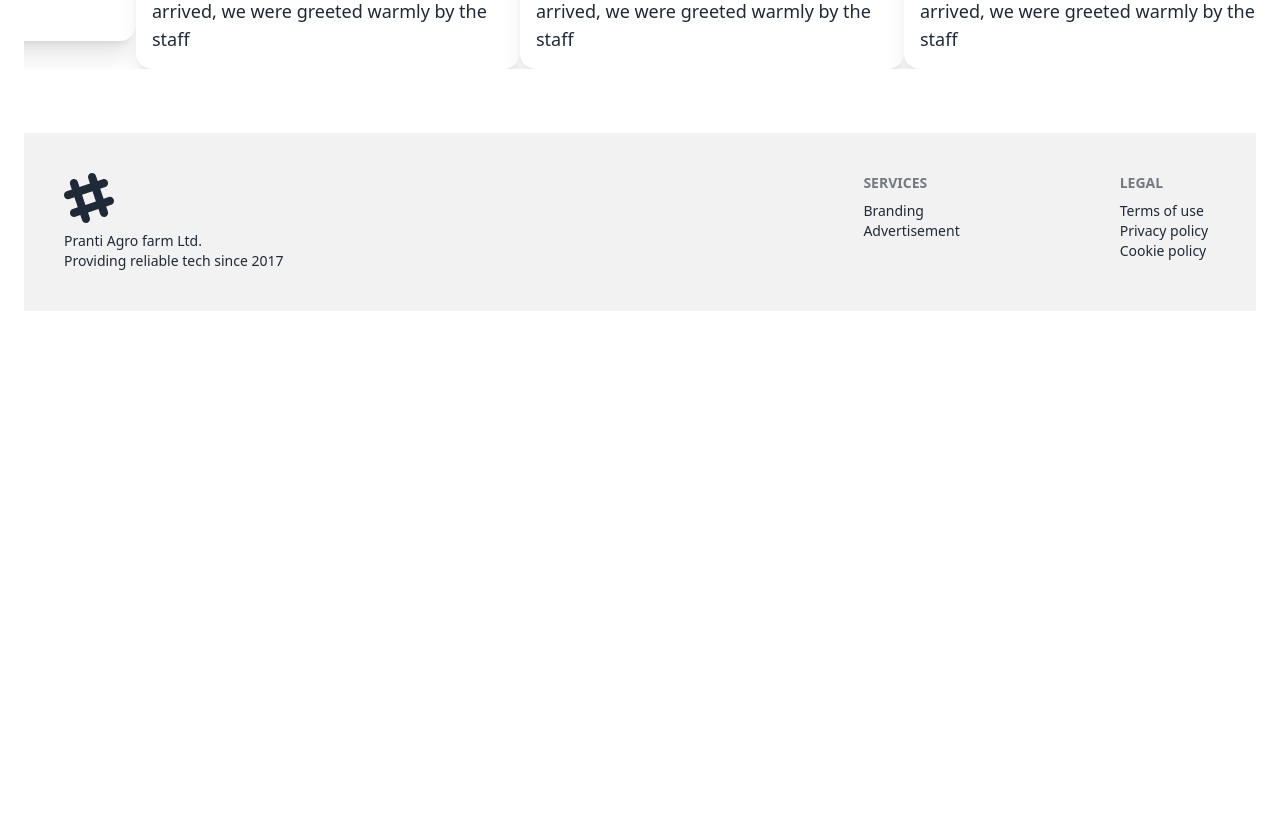
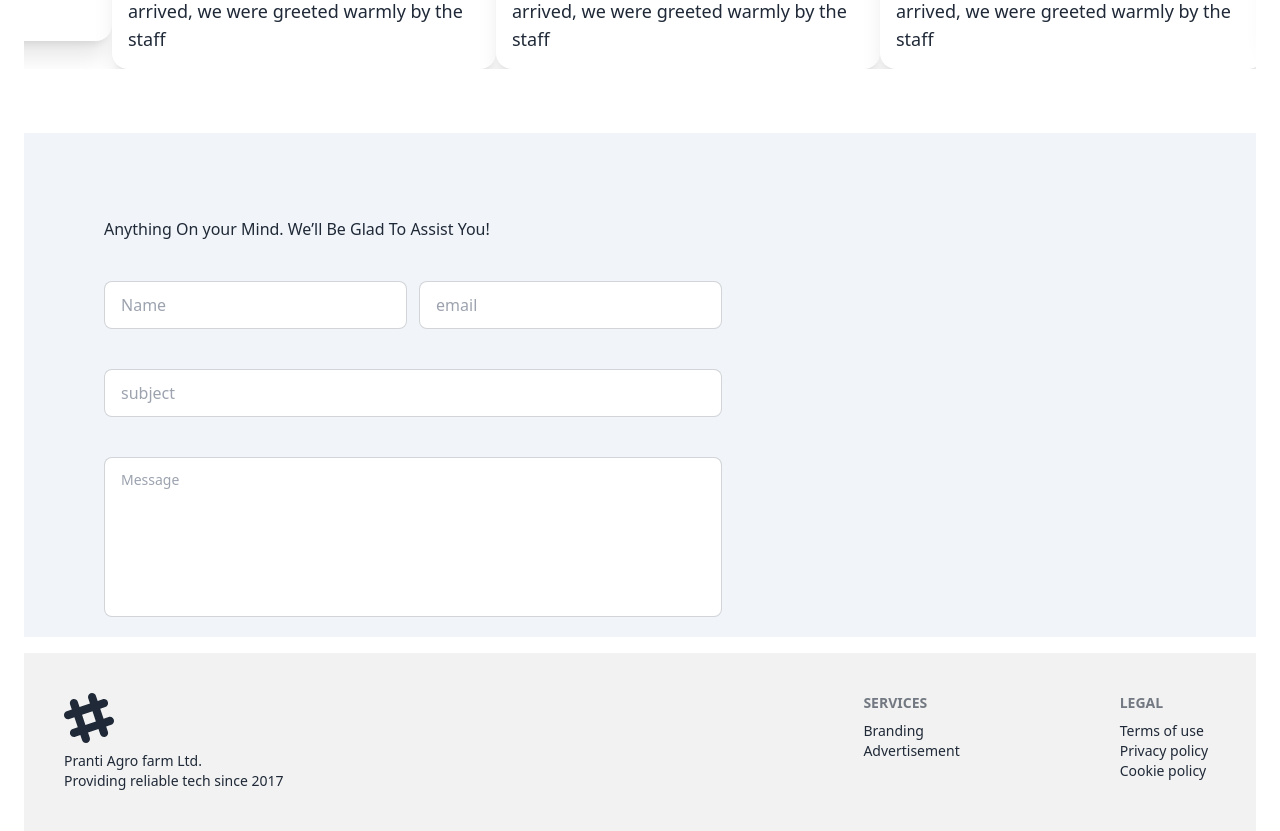
Before and after one commit to Ancishan/Real-estate-Assignment, a React (Vite) app: page / in a window 1280 px wide. Shown: the part 4960-5791 px from the top of the page. Before the commit the page ends 5271 px from the top, so only its background shows below. Built offline with nearby package versions, Linux system fonts and the light colour scheme; no server answers.

Commit message:
[UPDATE] update homepage

```diff
--- a/src/Pages/HomePage.jsx
+++ b/src/Pages/HomePage.jsx
@@ -10,6 +10,7 @@ import cow22 from '../assets/cow12.jpg'
 import cow23 from '../assets/cow14.jpg'
 import cow24 from '../assets/cow15.jpg'
 import Customer from "./Customer";
+import ContactUS from "./ContactUS";
 const HomePage = () => {
     useEffect(() => {
         AOS.init();
@@ -59,6 +60,9 @@ const HomePage = () => {
 
             </div>
             <Customer></Customer>
+            <div>
+                <ContactUS></ContactUS>
+            </div>
         </div>
     );
 };
```
Also changed, not shown: 1 other file (tests, documents, lock files or other folders).
